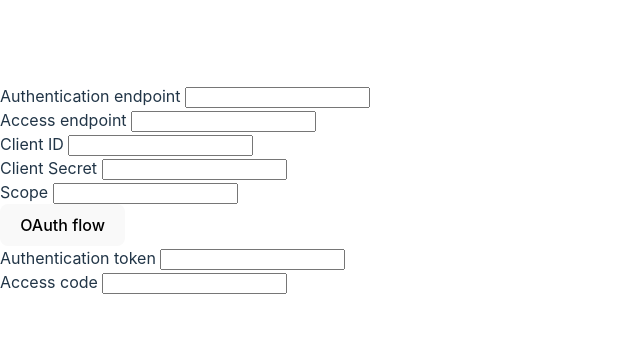
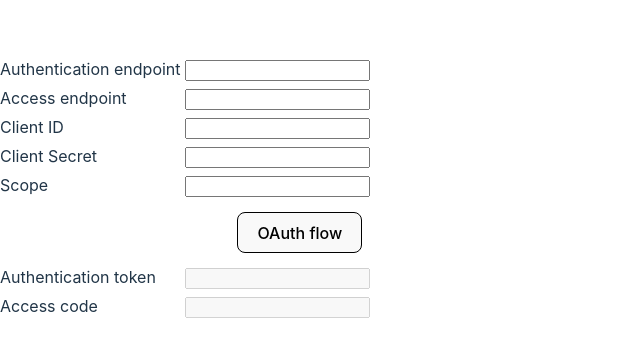
Before and after one commit to GioVAX/iwa-oauth, a website built with Vite: page index.html in a window 1280 px wide. Shown: the part 211-568 px from the top of the page, without its empty margins (0-640 px from the left). Built offline with nearby package versions, Linux system fonts and the light colour scheme.

Commit message:
Code cleanup

```diff
--- a/index.html
+++ b/index.html
@@ -25,38 +25,40 @@
     <script type="module" src="./index.js"></script>
   </head>
   <body>
-    <div class="">
-      <div >
-        <label for="auth-endpoint">Authentication endpoint</label>
-        <input type="text" id="auth-endpoint"/>
+    <div class="table">
+      <div class="row">
+        <label for="auth-endpoint" class="cell">Authentication endpoint</label>
+        <input type="text" id="auth-endpoint" class="cell"/>
       </div>
-      <div >
-        <label for="access-endpoint">Access endpoint</label>
-        <input type="text" id="access-endpoint"/>
+      <div class="row">
+        <label for="access-endpoint" class="cell">Access endpoint</label>
+        <input type="text" id="access-endpoint" class="cell"/>
       </div>
-      <div >
-        <label for="client-id">Client ID</label>
-        <input type="text" id="client-id"/>
+      <div class="row">
+        <label for="client-id" class="cell">Client ID</label>
+        <input type="text" id="client-id" class="cell"/>
       </div>
-      <div >
-        <label for="client-secret">Client Secret</label>
-        <input type="text" id="client-secret"/>
+      <div class="row">
+        <label for="client-secret" class="cell">Client Secret</label>
+        <input type="text" id="client-secret" class="cell"/>
       </div>
-      <div >
-        <label for="scope">Scope</label>
-        <input type="text" id="scope"/>
+      <div class="row">
+        <label for="scope" class="cell">Scope</label>
+        <input type="text" id="scope" class="cell"/>
       </div>
-
-      <div >
-        <button id="oauth-flow">OAuth flow</button>
+      <div class="row">
+        <div class="cell"></div>
+        <div class="cell" style="text-align: right;">
+          <button id="oauth-flow" >OAuth flow</button>
+        </div>
       </div>
-      <div >
-        <label for="auth-token">Authentication token</label>
-        <input type="text" id="auth-token"/>
+      <div class="row">
+        <label for="auth-token" class="cell">Authentication token</label>
+        <input type="text" id="auth-token" class="cell" disabled/>
       </div>
-      <div >
-        <label for="access-code">Access code</label>
-        <input type="text" id="access-code"/>
+      <div class="row">
+        <label for="access-code" class="cell">Access code</label>
+        <input type="text" id="access-code" class="cell" disabled/>
       </div>
     </div>
   </body>
--- a/oauth.mjs
+++ b/oauth.mjs
@@ -166,8 +166,6 @@ export class OAuthConnector {
   }
 
   async #getAccessCode() {
-    // See https://developers.google.com/identity/protocols/oauth2/native-app#exchange-authorization-code
-
     const url_params =
       `?code=${this.#authenticationCode}&` +
       `client_id=${this.#clientId}&` +
--- a/style.css
+++ b/style.css
@@ -65,7 +65,7 @@ h1 {
 
 button {
   border-radius: 8px;
-  border: 1px solid transparent;
+  border: 1px solid;
   padding: 0.6em 1.2em;
   font-size: 1em;
   font-weight: 500;
@@ -73,6 +73,7 @@ button {
   background-color: #1a1a1a;
   cursor: pointer;
   transition: border-color 0.25s;
+  margin: 0.7em;
 }
 button:hover {
   border-color: #646cff;
@@ -94,3 +95,16 @@ button:focus-visible {
     background-color: #f9f9f9;
   }
 }
+
+.table {
+  display: table;
+}
+
+.row {
+  display: table-row;
+}
+
+.cell {
+  display: table-cell;
+  margin: 0.3em;
+}
```
Also changed, not shown: vite.config.js (+16 -0 lines).
